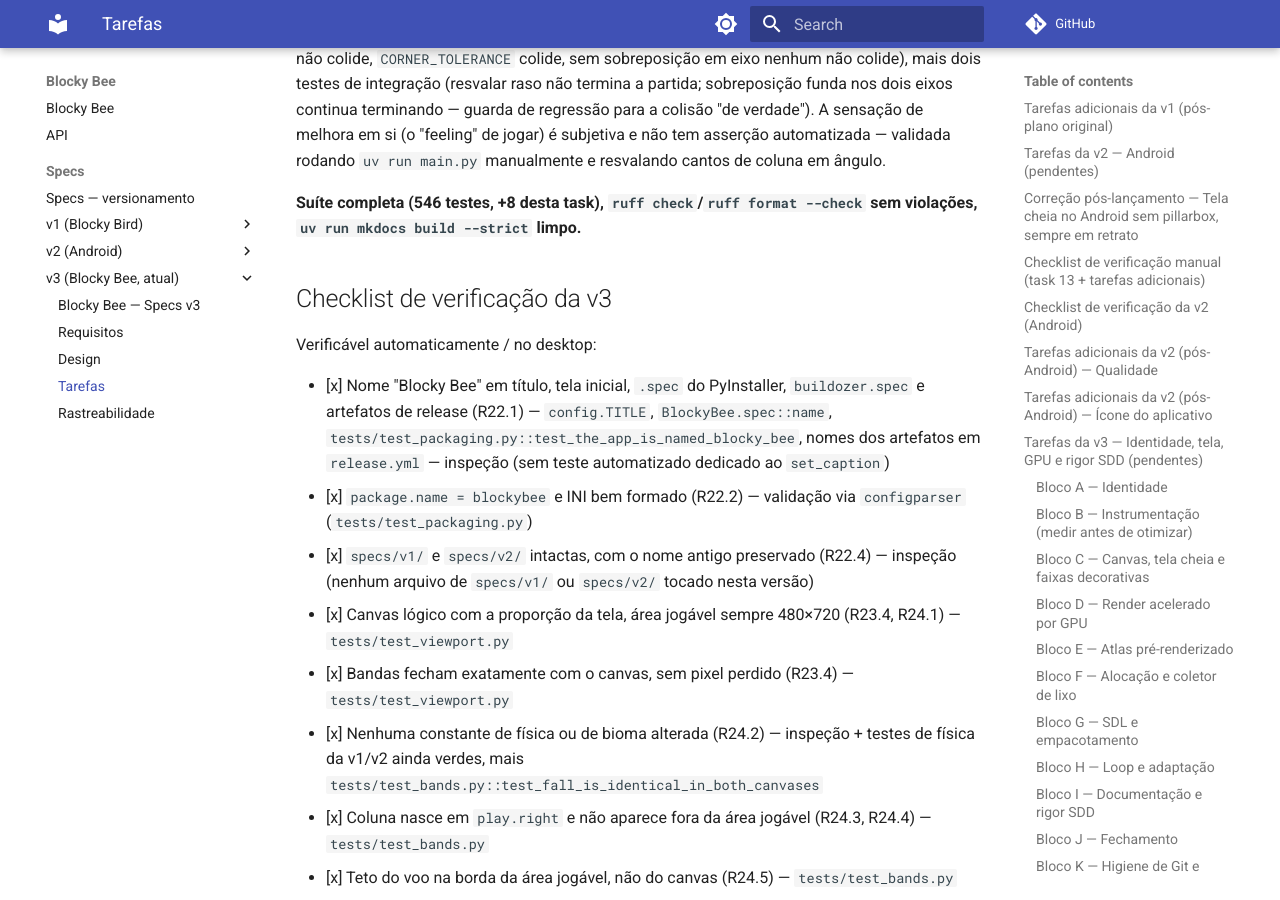
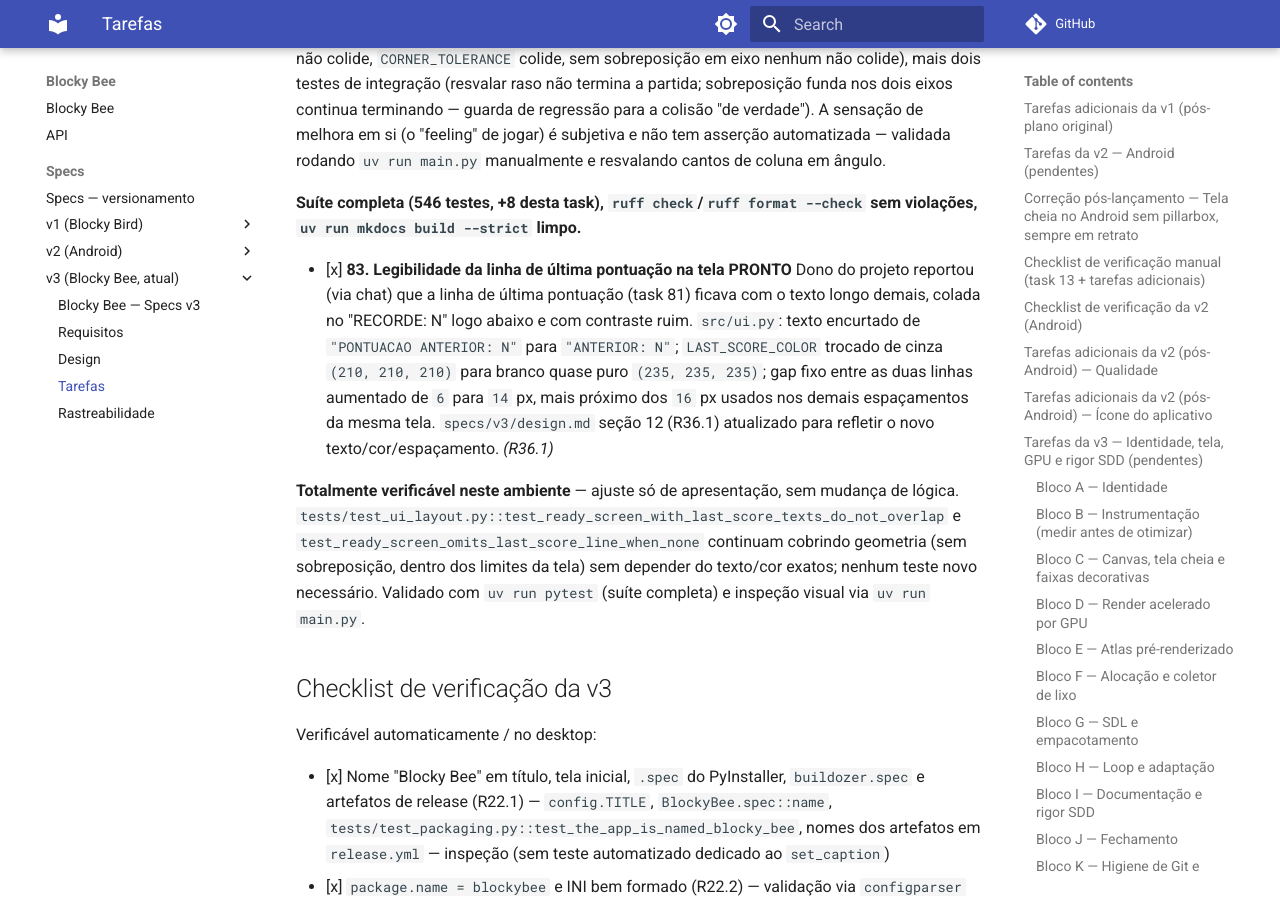
Before and after one commit to douglaspands/blocky-bird-game, an MkDocs documentation site: the page built from docs/specs/v3/tasks.md, in a window 1280 px wide and 900 px high, scrolled down 67665 px. Built offline with MkDocs 1.6.1 and Material for MkDocs 9.7.7, drawn with Linux system fonts in a browser that asks for light colours; comment, search, counter and statistics services are not loaded.

Commit message:
Melhora legibilidade da pontuacao anterior na tela PRONTO (task 83)
Texto encurtado para "ANTERIOR: N", cor trocada para branco quase puro
(contraste melhor que o cinza anterior) e espacamento aumentado para
nao colar visualmente no RECORDE, conforme feedback do dono do projeto.

Co-Authored-By: Claude Sonnet 5 <noreply@anthropic.com>

```diff
--- a/specs/v3/tasks.md
+++ b/specs/v3/tasks.md
@@ -887,6 +887,11 @@ Pedido do dono do projeto: o ícone do app deve ser a personagem do jogo (a abel
 
   **Suíte completa (546 testes, +8 desta task), `ruff check`/`ruff format --check` sem violações, `uv run mkdocs build --strict` limpo.**
 
+- [x] **83. Legibilidade da linha de última pontuação na tela PRONTO**
+  Dono do projeto reportou (via chat) que a linha de última pontuação (task 81) ficava com o texto longo demais, colada no "RECORDE: N" logo abaixo e com contraste ruim. `src/ui.py`: texto encurtado de `"PONTUACAO ANTERIOR: N"` para `"ANTERIOR: N"`; `LAST_SCORE_COLOR` trocado de cinza `(210, 210, 210)` para branco quase puro `(235, 235, 235)`; gap fixo entre as duas linhas aumentado de `6` para `14` px, mais próximo dos `16` px usados nos demais espaçamentos da mesma tela. `specs/v3/design.md` seção 12 (R36.1) atualizado para refletir o novo texto/cor/espaçamento. _(R36.1)_
+
+  **Totalmente verificável neste ambiente** — ajuste só de apresentação, sem mudança de lógica. `tests/test_ui_layout.py::test_ready_screen_with_last_score_texts_do_not_overlap` e `test_ready_screen_omits_last_score_line_when_none` continuam cobrindo geometria (sem sobreposição, dentro dos limites da tela) sem depender do texto/cor exatos; nenhum teste novo necessário. Validado com `uv run pytest` (suíte completa) e inspeção visual via `uv run main.py`.
+
 ## Checklist de verificação da v3
 
 Verificável automaticamente / no desktop:
```
Also changed, not shown: specs/v3/design.md (+1 -1 lines), 1 other file.
